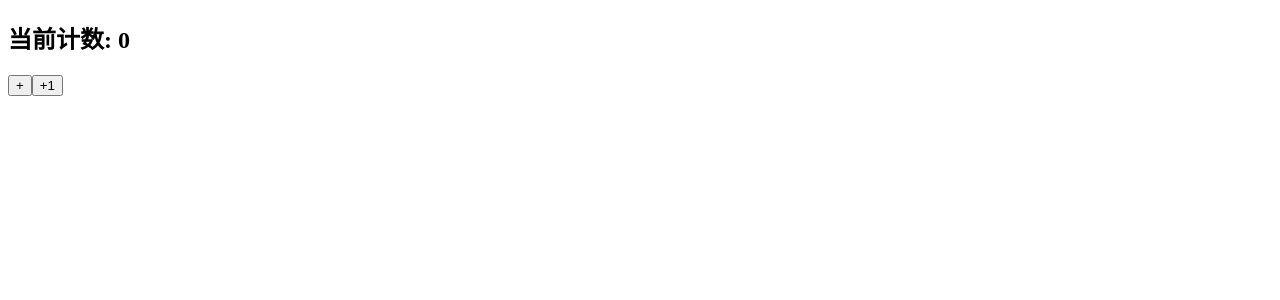
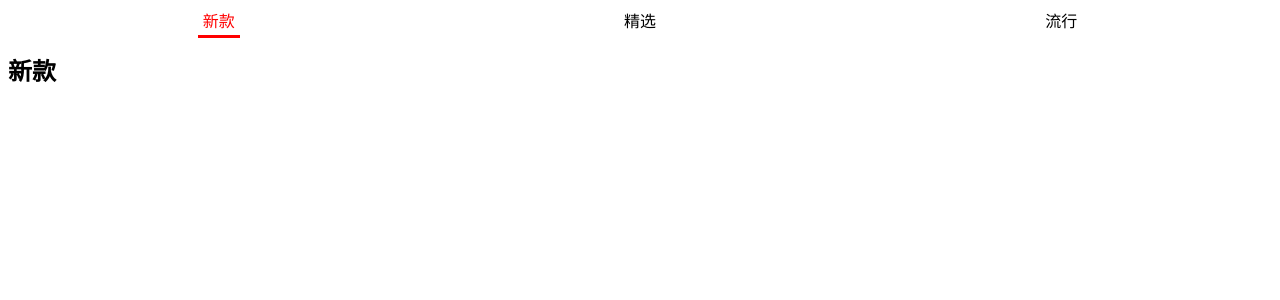
Before and after one commit to qybqyb792/React-learn, a React (Create React App) app in the folder 04_learn_component/: page / in a window 1280 px wide. Shown: the top 300 px of the page. Built offline with nearby package versions, Linux system fonts and the light colour scheme.

Commit message:
组件通信案例

```diff
--- /dev/null
+++ b/04_learn_component/src/04_组件通信案例/App.js
@@ -0,0 +1,35 @@
+import React, { Component } from 'react'
+
+import TabControl from './TabControl'
+
+
+
+export default class App extends Component {
+
+	constructor(props) {
+		super(props)
+
+		this.titles = ["新款", "精选", "流行"]
+
+		this.state = {
+			currentTitle: "新款",
+			currentIndex: 0,
+
+		}
+	}
+
+	render() {
+		return (
+			<div>
+				<TabControl itemClick={index => this.itemClick(index)} titles={this.titles} />
+				<h2>{this.state.currentTitle}</h2>
+			</div>
+		)
+	}
+
+	itemClick(index) {
+		this.setState({
+			currentTitle: this.titles[index]
+		})
+	}
+}
--- /dev/null
+++ b/04_learn_component/src/04_组件通信案例/TabControl.js
@@ -0,0 +1,46 @@
+import React, { Component } from 'react'
+import PropTypes from 'prop-types'
+export default class TabControl extends Component {
+
+	constructor(props) {
+		super(props)
+
+		this.state = {
+			currentIndex: 0
+		}
+	}
+
+	render() {
+		const { titles } = this.props
+		const { currentIndex } = this.state
+		return (
+			<div className="tab-control">
+				{
+					titles.map((item, index) => {
+						return <div key={item}
+												className={"tab-item " + (index === currentIndex ? "active" : "")}
+												onClick={e => this.itemClick(index)}>
+											<span>{item}</span>
+									</div>
+					})
+				}
+			</div>
+		)
+	}
+
+	itemClick(index) {
+		this.setState({
+			currentIndex: index
+		})
+
+		const {itemClick} = this.props
+		itemClick(index)
+	}
+
+
+
+}
+
+TabControl.propTypes = {
+	titles: PropTypes.array.isRequired
+}
--- /dev/null
+++ b/04_learn_component/src/04_组件通信案例/style.css
@@ -0,0 +1,20 @@
+.tab-control {
+	display: flex;
+
+}
+
+.tab-item {
+	flex: 1;
+	text-align: center;
+}
+
+
+.active {
+	color: red;
+}
+
+
+.tab-item.active span {
+	padding: 5px 5px;
+	border-bottom: 3px solid red;
+}
--- a/04_learn_component/src/index.js
+++ b/04_learn_component/src/index.js
@@ -1,8 +1,8 @@
 import React from 'react';
 import ReactDOM from 'react-dom';
 
-import App from './03_组件间的通信/05_子传父通信-函数传递';
-
+import App from './04_组件通信案例/App';
+import './04_组件通信案例/style.css'
 
 ReactDOM.render(
   <App />,
```
